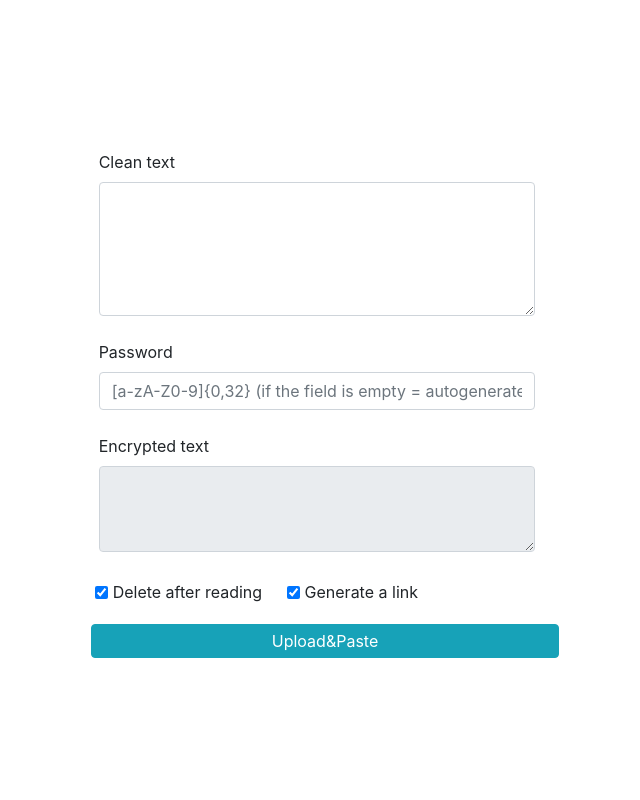
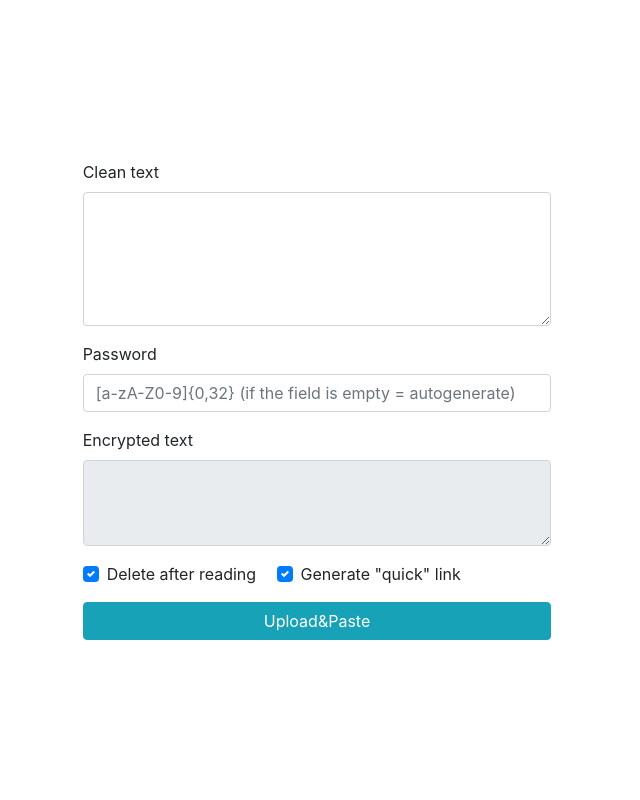
Before and after one commit to delyee/crypt, a Flask app: page / in a window 1280 px wide. Shown: the part 56-856 px from the top of the page, without its empty margins (323-963 px from the left). Run offline with Flask 2, Linux system fonts and the light colour scheme; some libraries are stand-ins or nearby versions.

Commit message:
new achievement unlocked - end game

```diff
--- a/app.py
+++ b/app.py
@@ -15,7 +15,7 @@
 from flask import Flask, request, render_template, redirect, url_for, flash
 import logging as log
 from tinydb import TinyDB, Query
-from json import loads
+from json import dumps as json_dumps
 from uuid import uuid4
 
 # killmeforthiscode ._.
@@ -25,7 +25,7 @@ DB_PATH = 'db.json'
 db = TinyDB(DB_PATH)
 app = Flask(__name__)
 app.secret_key = b'ChangeThisToken'
-log.basicConfig(level=log.NOTSET, format='[%(levelname)s] %(asctime)s - %(message)s', datefmt='%d-%m-%y %H:%M:%S')
+log.basicConfig(level=log.NOTSET, format='[%(levelname)s] %(asctime)s - %(message)s', datefmt='%d-%m-%y %H:%M:%S', filename='notesApp_debug.log')
 
 @app.route('/', methods=['GET', 'POST'])
 def index():
@@ -69,13 +69,24 @@ def getNote(_uuid):
 def create_note(request):
     _request = request.form.to_dict()
     _request['uuid'] = uuid4().hex
+    _password = _request.get('password')
+    del(_request['password'])
     db.insert(_request)
-    return _request.get('uuid'), _request.get('password')
+    return _request.get('uuid'), _password
 
 @app.route('/nope', methods=['GET', 'POST'])
 def nope():
-    _ = '{}\t{}'.format(request.args, request.headers)
-    log.warning(_)
+    '''
+    _alert = dict(request.headers.values())
+    _alert.update(dict(request.args.values()))
+    #_args = [i for i in request.args.items()]
+    #_headers.append(_args)
+    #_alert = json_dumps(_headers, sort_keys=True)
+    log.warning(_alert)
+    #print(dir(request.headers))
+    #print(request.headers.values())
+    #print([i for i in request.headers.items()])
+    '''
     return redirect(url_for("index"))
 
 '''
@@ -100,4 +111,4 @@ for note in tmp_db:
 
 if __name__ == '__main__':
     app.run(host='0.0.0.0', port=5001)
-    #app.run(debug=True)
+    #app.run(debug=True, port=5001)
--- a/db.json
+++ b/db.json
@@ -1 +1 @@
-{"_default": {"1": {"password": "9f86d081884c7d659a2feaa0c55ad015a3bf4f1b2b0b822cd15d6c15b0f00a08", "crypt_textarea": "U2FsdGVkX19BxQRonZY/p4jLM4Q2aVBXKw0CUPrsr0U=", "need_delete": "on", "include_password": "on", "uuid": "15fa5c23aac74396a5ae94d7636e6836"}}}
+{"_default": {"1": {"crypt_textarea": "U2FsdGVkX1/wUZ4XONbnInP1bbxkfMLQH7KrhlWO5Dw=", "need_delete": "on", "include_password": "on", "uuid": "b9ecb7b232e149c49f8c8b7ccd95002a"}}}
--- a/templates/index.html
+++ b/templates/index.html
@@ -37,28 +37,30 @@
         <div class="col-7 mx-auto">
 
 <form method="POST" autocomplete="off" action="/">
-  <div class="form-group p-2 m-2">
+  <div class="form-group">
     <label for="textarea">Clean text</label>
     <textarea class="form-control" id="textarea" required oninput="mda_crypt()" rows="5"></textarea>
   </div>
-  <div class="form-group p-2 m-2">
+  <div class="form-group">
     <label for="password">Password</label>
     <input type="password" class="form-control" name="password" maxlength="64" pattern="^[a-zA-Z0-9]+$" oninput="mda_crypt()" id="password" placeholder="[a-zA-Z0-9]{0,32} (if the field is empty = autogenerate)">
   </div>
-  <div class="form-group p-2 m-2">
+  <div class="form-group">
     <label for="crypt_textarea">Encrypted text</label>
     <textarea class="form-control" name="crypt_textarea" required readonly id="crypt_textarea" rows="3"></textarea>
   </div>
-  <div class="form-check form-check-inline p-1 m-2">
-    <input type="checkbox" class="form-check-input" name="need_delete" checked id="need_delete">
-    <label class="form-check-label" for="need_delete">Delete after reading</label>
+
+
+  <div class="form-group custom-control custom-checkbox custom-control-inline">
+    <input type="checkbox" class="form-control custom-control-input" name="need_delete" checked id="need_delete">
+    <label class="custom-control-label" for="need_delete">Delete after reading</label>
   </div>
-  <div class="form-check form-check-inline p-1 m-1">
-    <input type="checkbox" class="form-check-input" name="include_password" checked id="include_password">
-    <label class="form-check-label" for="include_password">Generate a link</label>
+  <div class="form-group custom-control custom-checkbox custom-control-inline">
+    <input type="checkbox" class="form-control custom-control-input" name="include_password" checked id="include_password">
+    <label class="custom-control-label" for="include_password">Generate "quick" link</label>
   </div>
-  <!-- <button type="submit" onclick="mda_hash()" class="btn btn-block btn-info p-1 m-2">Upload&Paste</button> -->
-  <button type="submit" onclick="mda_hash()" class="btn btn-block btn-info p-1 m-2">Upload&Paste</button>
+
+  <button type="submit" onclick="mda_hash()" class="btn btn-block btn-info">Upload&Paste</button>
 </form>
 
 </div>
--- a/templates/text.html
+++ b/templates/text.html
@@ -41,7 +41,8 @@
 </div>
 </body>
 <script type="text/javascript">
- 	document.getElementById("textarea").value = code.decryptMessage('{{ crypt_textarea }}','{{ password }}')
+  const urlParams = new URLSearchParams(window.location.search);
+  document.getElementById("textarea").value = code.decryptMessage('{{ crypt_textarea }}', urlParams.get('password'));
  </script>
 </html>
 {% endblock %}
```
Also changed, not shown: README.md, README.png.
